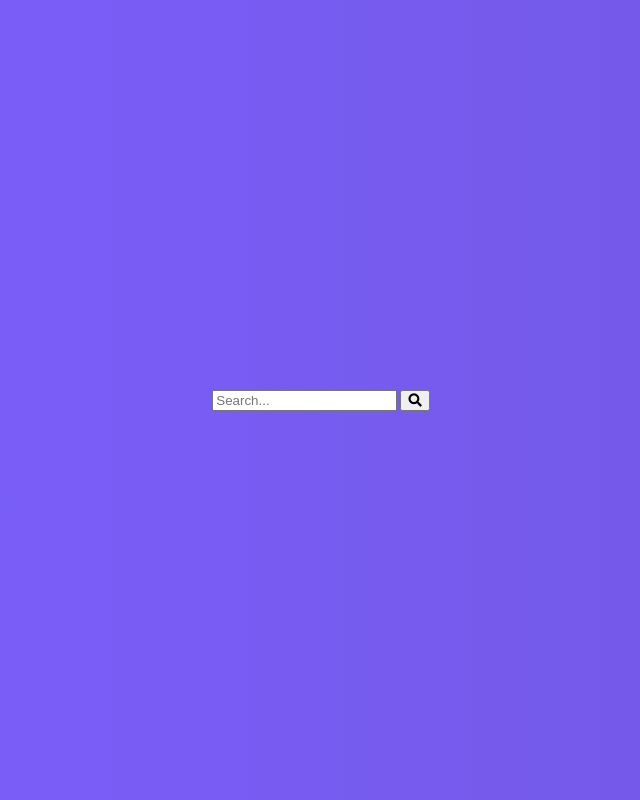
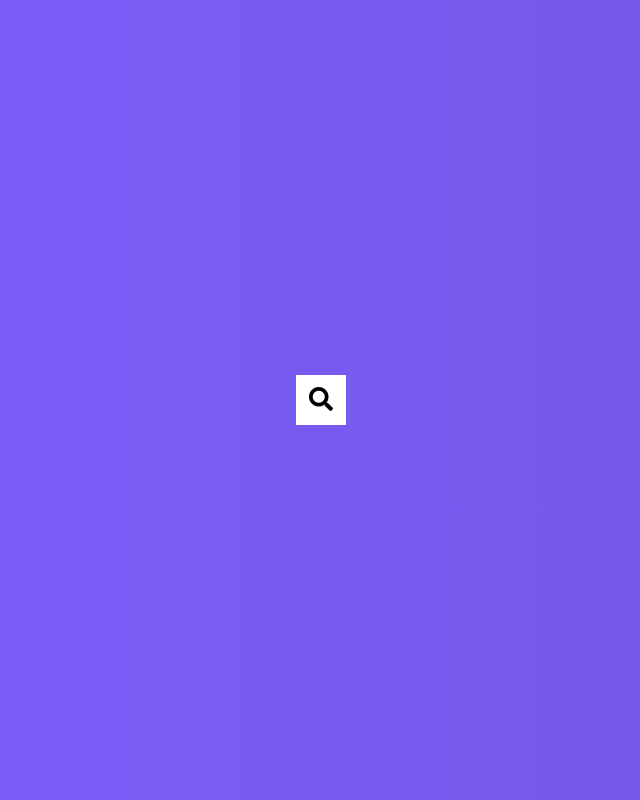
Before and after one commit to JoanGarCed/Project-Hidden-Search-Widget, a plain HTML site: page index.html in a window 1280 px wide. Shown: the whole page, without its empty margins (319-959 px from the left). Drawn offline with Linux system fonts and the light colour scheme.

Commit message:
css finished

```diff
--- a/css/style.css
+++ b/css/style.css
@@ -8,11 +8,49 @@ body{
     background-image: linear-gradient(90deg, #7d5fff, #7158e2);
     font-family: 'Lato', sans-serif;
     display: flex;
-    flex-direction: column;
     align-items: center;
     justify-content: center;
     height: 100vh;
     overflow: hidden;
     margin: 0;
+}
 
+.search{
+    position: relative;
+    height: 50px;
 }
+
+.search .input {
+    background-color: #fff;
+    border: 0;
+    font-size: 18px;
+    padding: 15px;
+    height: 50px;
+    width: 50px;
+    transition: width 0.3s ease;
+}
+
+.btn {
+    background-color: #fff;
+    border: 0;
+    cursor: pointer;
+    font-size: 24px;
+    position: absolute;
+    top: 0;
+    left: 0;
+    height: 50px;
+    width: 50px;
+    transition: transform 0.3s ease;
+}
+
+.btn:focus, .input:focus{
+    outline: none;
+}
+
+.search.active .input{
+    width: 200px;
+}
+
+.search.active .btn{
+    transform: translateX(-198px);
+}
```
